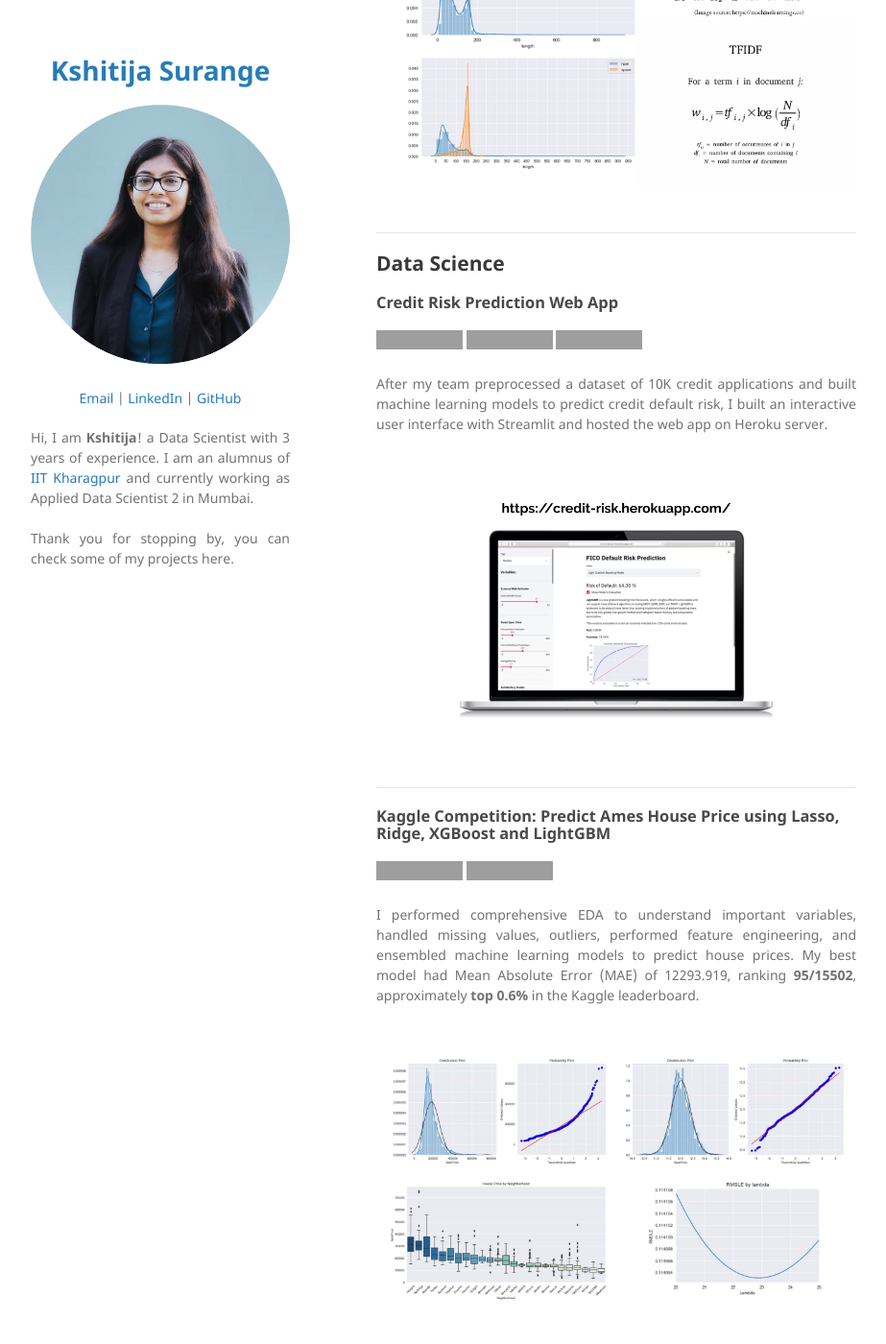
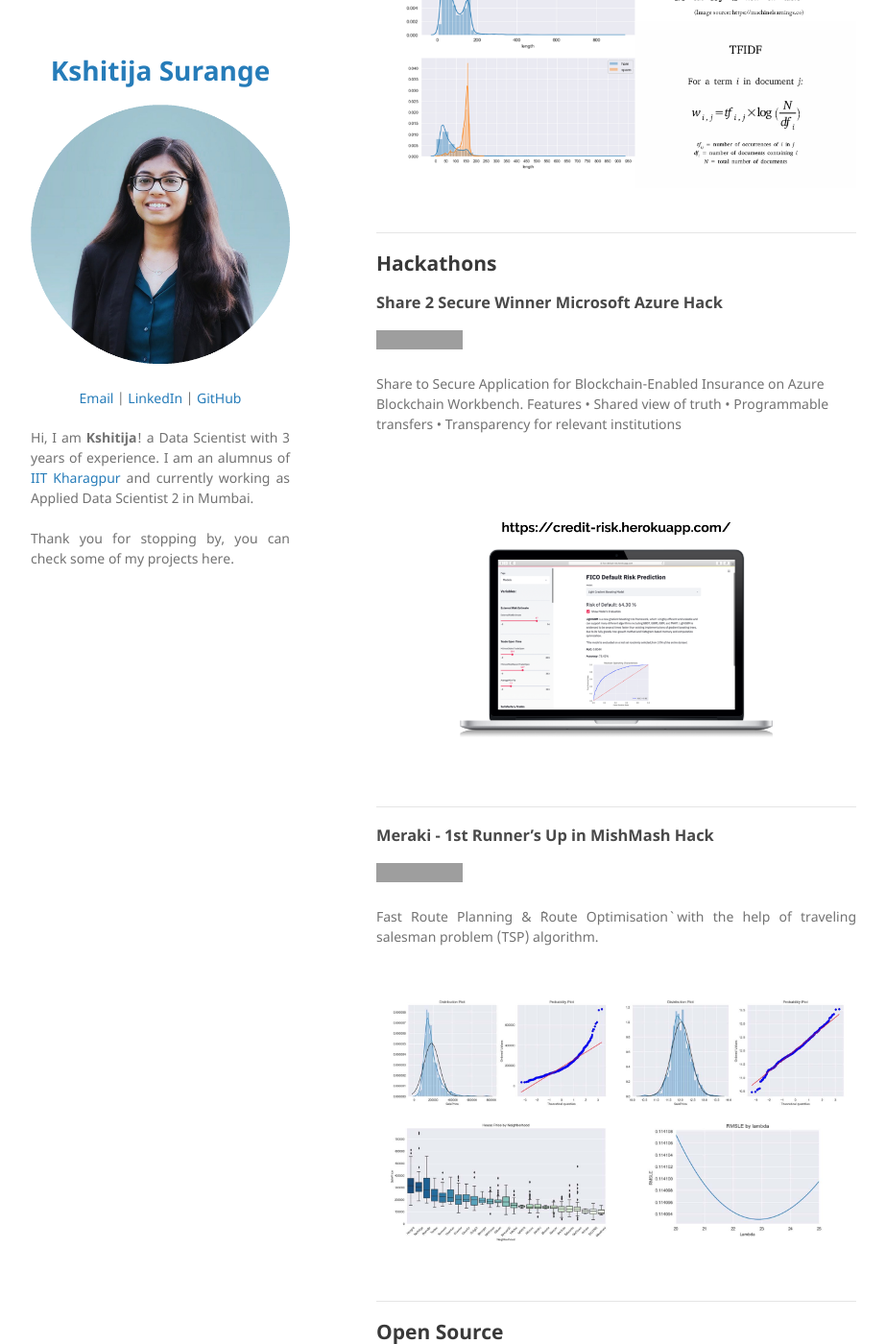
Before and after one commit to kshitija-surange/kshitija-surange.github.io, a Jekyll site: the page built from index.md, in a window 1280 px wide and 1400 px high, scrolled down 3061 px. Shown: the whole window at 96% size, without its empty margins (178-1101 px from the left). Built offline with Jekyll 4.4.1, drawn with Linux system fonts in a browser that asks for light colours; our own code applies the rules of GitHub Pages for plain Markdown files; some of the changed text lies outside the part shown; grey boxes are pictures that could not be loaded.

Commit message:
projects updated

```diff
--- a/index.md
+++ b/index.md
@@ -69,63 +69,39 @@ Developed a <b>Face recognition system to reduce fraud in virtual customer onboa
 <br>
 
 ---
-## Data Science
+## Hackathons
 
-### Credit Risk Prediction Web App
+### Share 2 Secure Winner <b>Microsoft Azure</b> Hack
 
-[![Open Web App](https://img.shields.io/badge/Heroku-Open_Web_App-blue?logo=Heroku)](http://credit-risk.herokuapp.com/)
-[![Open Notebook](https://img.shields.io/badge/Jupyter-Open_Notebook-blue?logo=Jupyter)](https://github.com/chriskhanhtran/credit-risk-prediction/blob/master/documents/Notebook.ipynb)
-[![View on GitHub](https://img.shields.io/badge/GitHub-View_on_GitHub-blue?logo=GitHub)](https://github.com/chriskhanhtran/credit-risk-prediction)
+[![View on GitHub](https://img.shields.io/badge/GitHub-View_on_GitHub-blue?logo=GitHub)](https://github.com/kshitija-surange/Share-To-Secure)
 
-<div style="text-align: justify">After my team preprocessed a dataset of 10K credit applications and built machine learning models to predict credit default risk, I built an interactive user interface with Streamlit and hosted the web app on Heroku server.</div>
+Share to Secure Application for Blockchain-Enabled Insurance on Azure Blockchain Workbench.
+Features
+• Shared view of truth
+• Programmable transfers
+• Transparency for relevant institutions
+
 <br>
 <center><img src="images/credit-risk-webapp.png"/></center>
 <br>
 
 ---
-### Kaggle Competition: Predict Ames House Price using Lasso, Ridge, XGBoost and LightGBM
+### Meraki - 1st Runner's Up in MishMash Hack
 
-[![Open Notebook](https://img.shields.io/badge/Jupyter-Open_Notebook-blue?logo=Jupyter)](projects/ames-house-price.html)
-[![View on GitHub](https://img.shields.io/badge/GitHub-View_on_GitHub-blue?logo=GitHub)](https://github.com/chriskhanhtran/kaggle-house-price/blob/master/ames-house-price.ipynb)
+[![View on GitHub](https://img.shields.io/badge/GitHub-View_on_GitHub-blue?logo=GitHub)](https://github.com/kshitija-surange/Meraki-mishmash)
 
-<div style="text-align: justify">I performed comprehensive EDA to understand important variables, handled missing values, outliers, performed feature engineering, and ensembled machine learning models to predict house prices. My best model had Mean Absolute Error (MAE) of 12293.919, ranking <b>95/15502</b>, approximately <b>top 0.6%</b> in the Kaggle leaderboard.</div>
+<div style="text-align: justify">Fast Route Planning & `Route Optimisation` with the help of traveling salesman problem (TSP) algorithm.</div>
 <br>
 <center><img src="images/ames-house-price.jpg"/></center>
 <br>
 
 ---
-### Predict Breast Cancer with RF, PCA and SVM using Python
+## Open Source
 
-[![Open Notebook](https://img.shields.io/badge/Jupyter-Open_Notebook-blue?logo=Jupyter)](projects/breast-cancer.html)
-[![View on GitHub](https://img.shields.io/badge/GitHub-View_on_GitHub-blue?logo=GitHub)](https://github.com/chriskhanhtran/predict-breast-cancer-with-rf-pca-svm/blob/master/breast-cancer.ipynb)
+### Credit Risk Prediction Web App
+[![View on GitHub](https://img.shields.io/badge/GitHub-View_on_GitHub-blue?logo=GitHub)](https://github.com/kshitija-surange/PyraDox)
 
-<div style="text-align: justify">In this project I am going to perform comprehensive EDA on the breast cancer dataset, then transform the data using Principal Components Analysis (PCA) and use Support Vector Machine (SVM) model to predict whether a patient has breast cancer.</div>
-<br>
-<center><img src="images/breast-cancer.png"/></center>
-<br>
-
----
-### Business Analytics Conference 2018: How is NYC's Government Using Money?
-
-[![Open Research Poster](https://img.shields.io/badge/PDF-Open_Research_Poster-blue?logo=adobe-acrobat-reader&logoColor=white)](pdf/bac2018.pdf)
-
-<div style="text-align: justify">In three-month research and a two-day hackathon, I led a team of four students to discover insights from 6 million records of NYC and Boston government spending data sets and won runner-up prize for the best research poster out of 18 participating colleges.</div>
-<br>
-<center><img src="images/bac2018.JPG"/></center>
-<br>
-
----
-## Filmed by me
-
-[![View My Films](https://img.shields.io/badge/YouTube-View_My_Films-grey?logo=youtube&labelColor=FF0000)](https://www.youtube.com/watch?v=vfZwdEWgUPE)
-
-<div style="text-align: justify">Besides Data Science, I also have a great passion for photography and videography. Below is a list of films I documented to retain beautiful memories of places I traveled to and amazing people I met on the way.</div>
-<br>
-
-- [Ada Von Weiss - You Regret (Winter at Niagara)](https://www.youtube.com/watch?v=-5esqvmPnHI)
-- [The Weight We Carry is Love - TORONTO](https://www.youtube.com/watch?v=vfZwdEWgUPE)
-- [In America - Boston 2017](https://www.youtube.com/watch?v=YdXufiebgyc)
-- [In America - We Call This Place Our Home (Massachusetts)](https://www.youtube.com/watch?v=jzfcM_iO0FU)
+PyraDox is a simple tool which helps in document digitization by extracting text information and masking of personal information with the help of Tesseract-ocr.
 
 ---
 <center>© 2021 kshitija surange. Powered by Jekyll and the Minimal Theme.</center>
```
